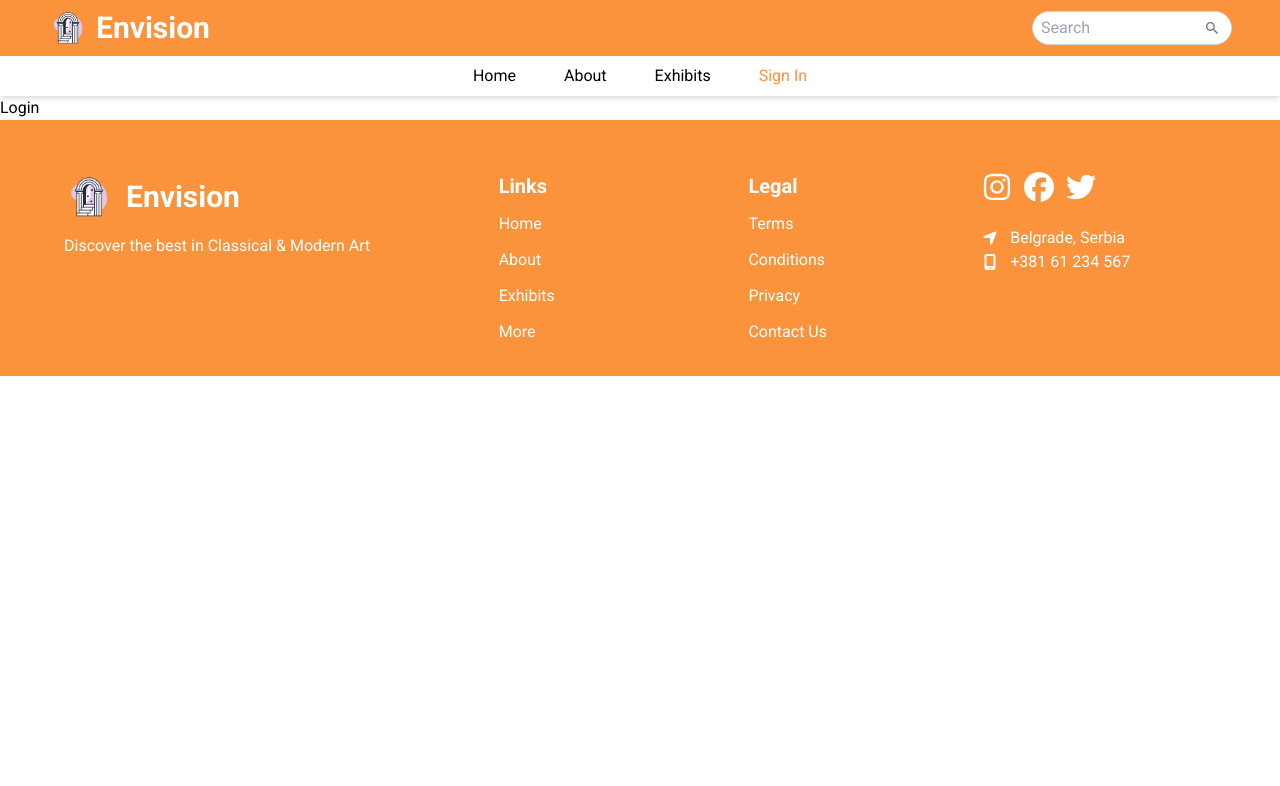
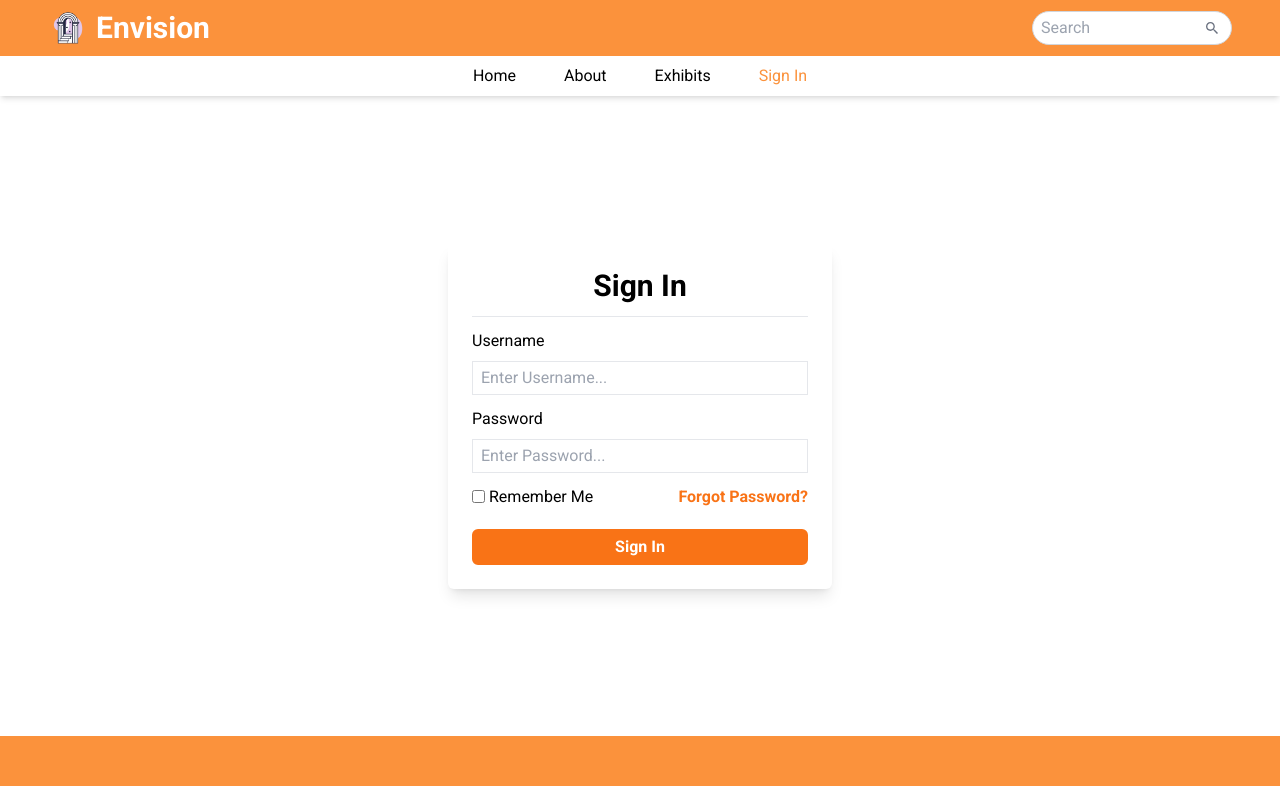
Before and after one commit to elab-development/internet-tehnologije-projekat-webapppaintingexhibition, a React (Vite) app in the folder galleries/client/: page /login in a window 1280 px wide. Shown: the top 786 px of the page. Built offline with nearby package versions, Linux system fonts and the light colour scheme.

Commit message:
Dodata Login stranica i izmenjen NavBar za slucaj ulogovanog korisnika

```diff
--- a/galleries/client/package.json
+++ b/galleries/client/package.json
@@ -16,6 +16,7 @@
     "react-icons": "^5.3.0",
     "react-router-dom": "^6.26.1",
     "react-slick": "^0.29.0",
+    "react-toastify": "^10.0.5",
     "slick-carousel": "^1.8.1"
   },
   "devDependencies": {
--- a/galleries/client/src/components/home/Hero.jsx
+++ b/galleries/client/src/components/home/Hero.jsx
@@ -45,8 +45,8 @@ const Hero = () => {
       <div className='h-[700px] w-[700px] bg-primary absolute -top-1/2 right-30 rounded-3xl rotate-45 -z-9'></div>
       <div className='container pb-8 sm:pb-0'>
         <Slider {...settings}>
-          {imageList.map((image) => (
-            <div>
+          {imageList.map((image, idx) => (
+            <div key={idx}>
               <div className='grid grid-cols-1 sm:grid-cols-2'>
                 <div className='flex flex-col justify-center gap-4 pt-12 sm:pt-0 text-center sm:text-left order-2 sm:order-1 relative z-10'>
                   <h1 className='text-5xl sm:text-6xl lg:text-7xl font-bold'>
--- a/galleries/client/src/components/shared/Navbar.jsx
+++ b/galleries/client/src/components/shared/Navbar.jsx
@@ -1,5 +1,5 @@
-import React, { useState } from 'react';
-import { Link, NavLink, useNavigate } from 'react-router-dom';
+import React, { useEffect, useState } from 'react';
+import { Link, NavLink, useLocation, useNavigate } from 'react-router-dom';
 import { IoMdSearch } from 'react-icons/io';
 
 import Logo from '../../assets/logo.png';
@@ -7,8 +7,17 @@ import { menuLinks } from '../../utils/navbarLinks';
 
 const Navbar = () => {
 
+  const [currentUser, setCurrentUser] = useState(null);
   const [searchTerm, setSearchTerm] = useState('');
   const navigate = useNavigate();
+  const location = useLocation();
+
+  useEffect(() => {
+    const user = localStorage.getItem('username');
+    if (user) {
+      setCurrentUser(user);
+    }
+  }, [location]);
 
   return (
     <div className='shadow-md duration-200 relative z-40'>
@@ -52,6 +61,27 @@ const Navbar = () => {
               </NavLink>
             </li>
           ))}
+          <li>
+            {currentUser ? (
+              <NavLink
+                to='/login'
+                className='inline-block px-4 py-2 hover:text-primary duration-200'
+                onClick={() => {
+                  localStorage.removeItem('username');
+                  setCurrentUser(null);
+                }}
+              >
+                Logout
+              </NavLink>
+            ) : (
+              <NavLink
+                to='/login'
+                className='inline-block px-4 py-2 hover:text-primary duration-200'
+              >
+                Sign In
+              </NavLink>
+            )}
+          </li>
         </ul>
       </div>
 
--- a/galleries/client/src/pages/Login.jsx
+++ b/galleries/client/src/pages/Login.jsx
@@ -1,7 +1,83 @@
-import React from 'react';
+import React, { useState } from 'react';
+import { useNavigate } from 'react-router-dom';
+import { ToastContainer, toast } from 'react-toastify';
+import 'react-toastify/dist/ReactToastify.css';
 
 const Login = () => {
-  return <div>Login</div>;
+  const [username, setUsername] = useState('');
+  const [password, setPassword] = useState('');
+  const navigate = useNavigate();
+
+  const handleSubmit = (e) => {
+    e.preventDefault();
+
+    if (username.trim() === '') {
+      toast.error('Username is required!');
+      return;
+    }
+    if (password.trim() === '') {
+      toast.error('Password is required!');
+      return;
+    }
+
+    localStorage.setItem('username', username);
+    navigate('/');
+  };
+
+  return (
+    <div className='flex justify-center items-center h-[80vh]'>
+      <div className='w-96 p-6 shadow-lg bg-white rounded-md'>
+        <h1 className='text-3xl block text-center font-semibold'>Sign In</h1>
+        <hr className='mt-3' />
+        <form onSubmit={handleSubmit}>
+          <div className='mt-3'>
+            <label htmlFor='username' className='block text-base mb-2'>
+              Username
+            </label>
+            <input
+              type='text'
+              className='border w-full text-base px-2 py-1 focus:outline-none focus:ring-0 focus:border-gray-600'
+              placeholder='Enter Username...'
+              value={username}
+              onChange={(e) => setUsername(e.target.value)}
+            />
+          </div>
+          <div className='mt-3'>
+            <label htmlFor='password' className='block text-base mb-2'>
+              Password
+            </label>
+            <input
+              type='password'
+              className='border w-full text-base px-2 py-1 focus:outline-none focus:ring-0 focus:border-gray-600'
+              placeholder='Enter Password...'
+              value={password}
+              onChange={(e) => setPassword(e.target.value)}
+            />
+          </div>
+          <div className='mt-3 flex justify-between items-center'>
+            <div className='flex gap-1 items-center'>
+              <input type='checkbox' />
+              <label>Remember Me</label>
+            </div>
+            <div>
+              <a href='#' className='text-orange-500 font-semibold'>
+                Forgot Password?
+              </a>
+            </div>
+          </div>
+          <div className='mt-5'>
+            <button
+              type='submit'
+              className='border-2 border-orange-500 bg-orange-500 text-white py-1 w-full rounded-md hover:bg-transparent hover:text-orange-700 font-semibold'
+            >
+              Sign In
+            </button>
+          </div>
+        </form>
+      </div>
+      <ToastContainer />
+    </div>
+  );
 };
 
 export default Login;
--- a/galleries/client/src/utils/navbarLinks.js
+++ b/galleries/client/src/utils/navbarLinks.js
@@ -10,10 +10,6 @@ export const menuLinks = [
     {
       name: 'Exhibits',
       link: '/exhibits',
-    },
-    {
-      name: 'Sign In',
-      link: '/login',
     },
   ];
 
```
Also changed, not shown: 1 other file (tests, documents, lock files or other folders).
